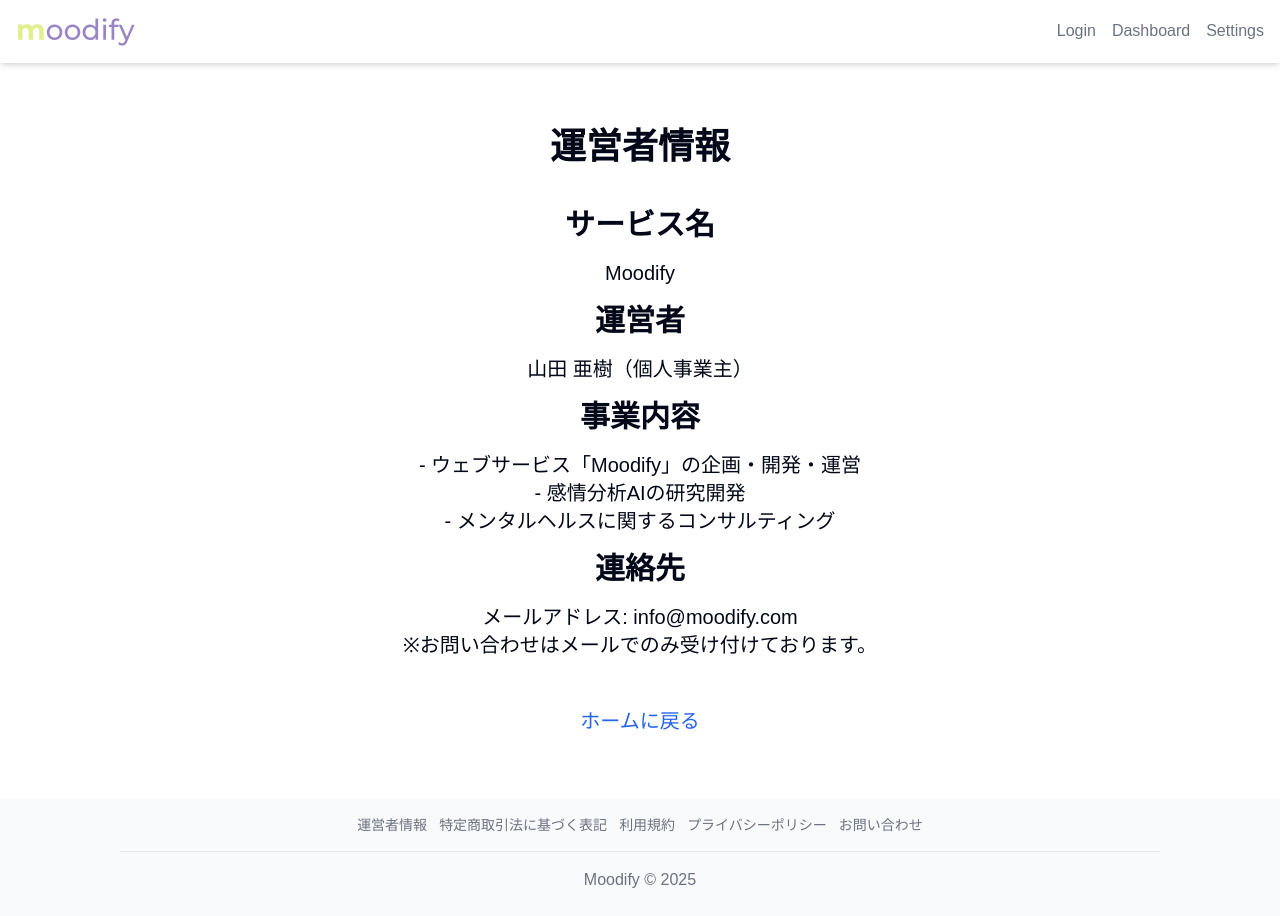
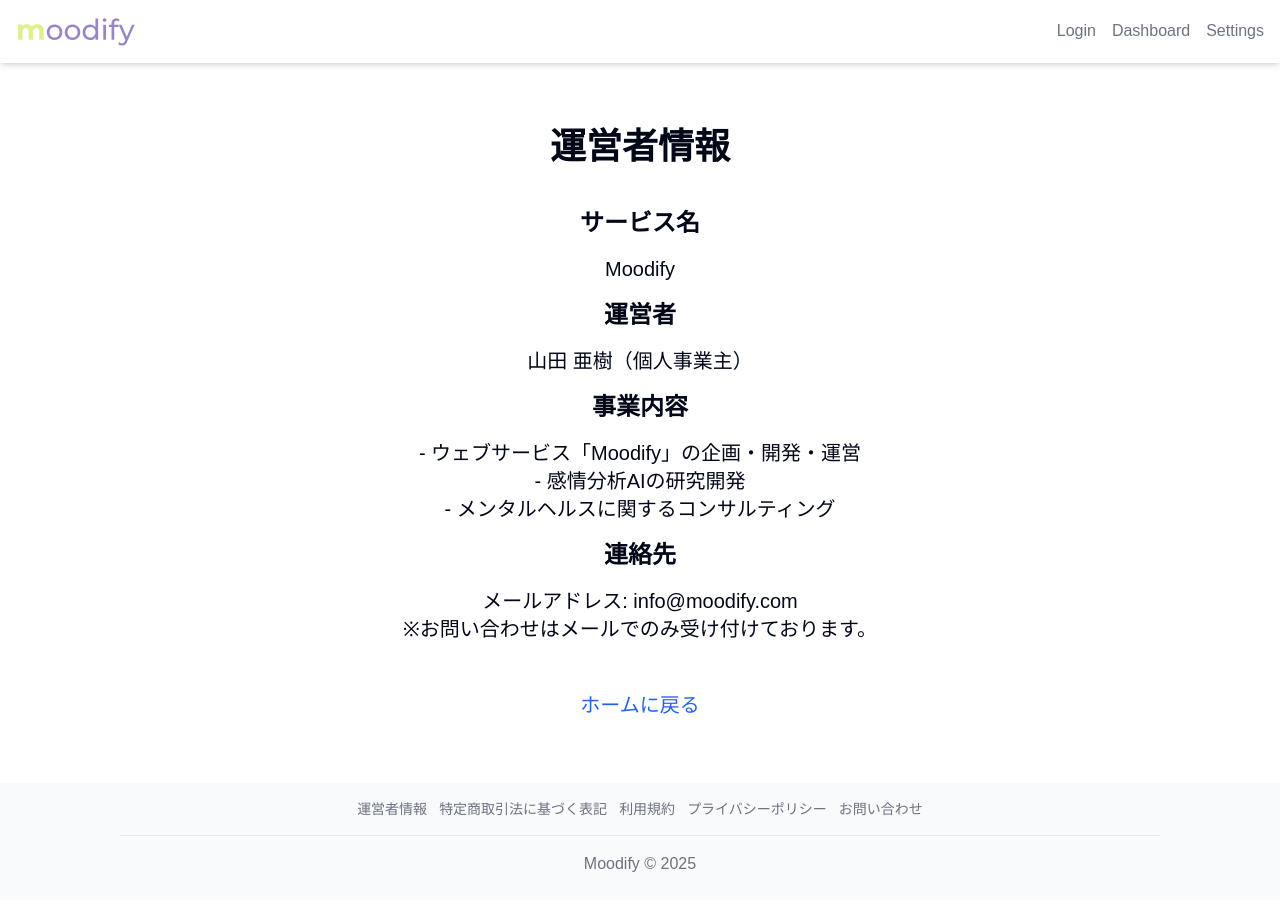
Before and after one commit to akkie8/moodify-web, a Next.js app: page /about in a window 1280 px wide. Built offline with nearby package versions, Linux system fonts and the light colour scheme.

Commit message:
fix:md文字サイズ#10

```diff
--- a/src/app/(static)/about/page.tsx
+++ b/src/app/(static)/about/page.tsx
@@ -4,13 +4,13 @@ export default function CompanyInfo() {
   return (
     <div className='container mx-auto flex flex-col justify-center px-4 py-16 text-center'>
       <h1 className='font-bold text-2xl mb-8 md:mb-10 md:text-4xl'>運営者情報</h1>
-      <h2 className='mb-2 text-lg font-semibold  md:mb-4 md:text-3xl'>サービス名</h2>
+      <h2 className='mb-2 text-lg font-semibold  md:mb-4 md:text-2xl'>サービス名</h2>
       <p className='mb-4 text-sm md:text-xl'>Moodify</p>
 
-      <h2 className='mb-2 text-lg font-semibold md:mb-4 md:text-3xl'>運営者</h2>
+      <h2 className='mb-2 text-lg font-semibold md:mb-4 md:text-2xl'>運営者</h2>
       <p className='mb-4 text-sm md:text-xl'>山田 亜樹（個人事業主）</p>
 
-      <h2 className='mb-2 text-lg font-semibold md:mb-4 md:text-3xl'>事業内容</h2>
+      <h2 className='mb-2 text-lg font-semibold md:mb-4 md:text-2xl'>事業内容</h2>
       <p className='mb-4 text-sm md:text-xl'>
         - ウェブサービス「Moodify」の企画・開発・運営
         <br />
@@ -18,7 +18,7 @@ export default function CompanyInfo() {
         <br />- メンタルヘルスに関するコンサルティング
       </p>
 
-      <h2 className='mb-2 text-lg font-semibold md:mb-4 md:text-3xl'>連絡先</h2>
+      <h2 className='mb-2 text-lg font-semibold md:mb-4 md:text-2xl'>連絡先</h2>
       <p className='mb-4 text-sm md:text-xl'>
         メールアドレス: info@moodify.com
         <br />
```
